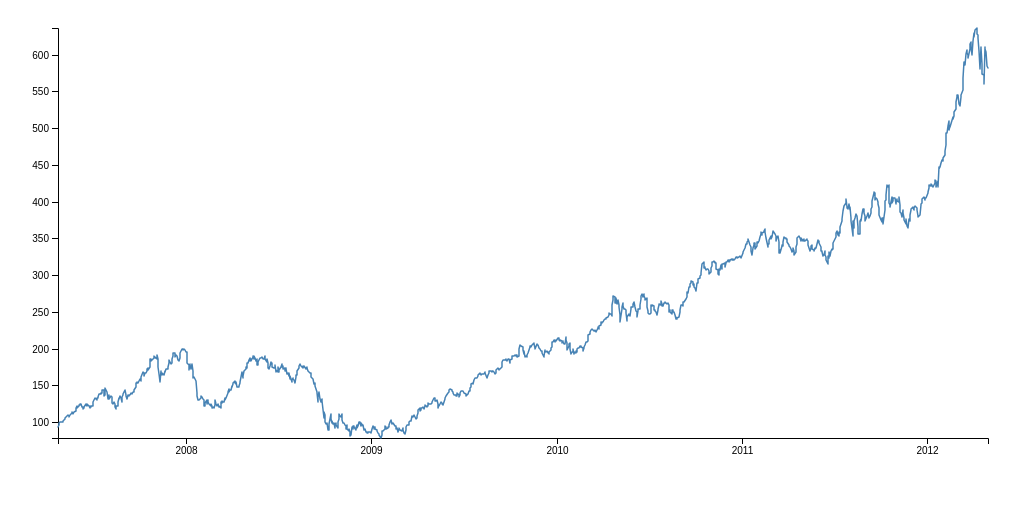
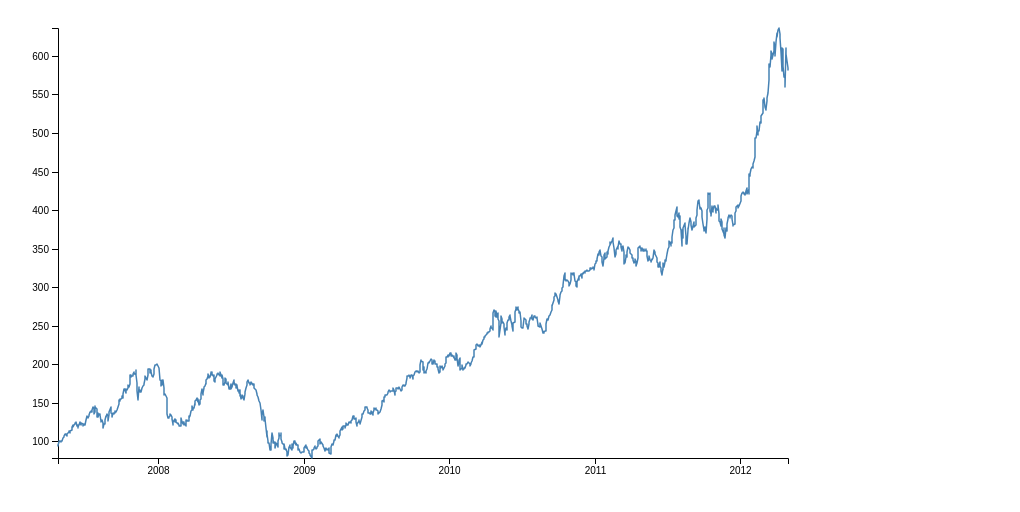
Before and after one commit to manico/vue-meetup, a Vue app: page / in a window 1280 px wide. Shown: the top 512 px of the page, without its empty margins (0-1020 px from the left). Built offline with nearby package versions, Linux system fonts and the light colour scheme.

Commit message:
Add additional options

```diff
--- a/src/App.vue
+++ b/src/App.vue
@@ -8,8 +8,6 @@
 </template>
 
 <script>
-  import { assign } from 'lodash';
-
   import {
     ChartLine,
     HelloWorld,
@@ -39,13 +37,5 @@
         },
       };
     },
-    mounted() {
-      setTimeout(() => {
-        console.log('change...');
-        this.chartLineDefinition = assign({}, this.chartLineDefinition, {
-          width: 1000,
-        });
-      }, 4000);
-    },
   };
 </script>
--- a/src/components/ChartLine.js
+++ b/src/components/ChartLine.js
@@ -1,5 +1,5 @@
 import http from 'axios';
-import { isEqual, map, merge } from 'lodash';
+import { map, merge } from 'lodash';
 
 export default {
   name: 'ChartLine',
@@ -11,8 +11,10 @@ export default {
   data() {
     return {
       data: [],
-      options: {
-        height: 460,
+      defaults: {
+        height: 480,
+        lineColor: 'steelblue',
+        lineWidth: 1.5,
         padding: {
           top: 20,
           right: 20,
@@ -41,6 +43,9 @@ export default {
     padding() {
       return this.options.padding;
     },
+    options() {
+      return merge({}, this.defaults, this.definition);
+    },
     scale() {
       const x = d3.scaleTime().rangeRound([0, this.width]);
       const y = d3.scaleLinear().rangeRound([this.height, 0]);
@@ -62,7 +67,6 @@ export default {
   },
   methods: {
     loadData() {
-      console.log('load...');
       http.get(this.dataSource.connector.options.url).then((response) => {
         const source = response.data;
         this.data = map(source, n => ({
@@ -74,37 +78,24 @@ export default {
     parseTime(value) {
       return d3.isoParse(value);
     },
-    setOptions(value, previous) {
-      if (value) {
-        console.log('set...');
-        merge(this.options, value);
-        if (!previous || (previous && !isEqual(value.dataSource, previous.dataSource))) {
-          this.loadData();
-        }
-      }
-    },
   },
   watch: {
-    definition: {
-      handler(value, previous) {
-        if (value) {
-          this.setOptions(value, previous);
-        }
-      },
-      deep: true,
+    dataSource() {
+      this.loadData();
     },
   },
   mounted() {
-    this.setOptions(this.definition);
+    this.loadData();
   },
   render(createElement) {
-    console.log('render...');
+    const opts = this.options;
+
     return createElement(
       'svg',
       {
         attrs: {
-          width: this.options.width,
-          height: this.options.height,
+          width: opts.width,
+          height: opts.height,
         },
       },
       [
@@ -129,8 +120,8 @@ export default {
               attrs: {
                 d: this.line,
                 fill: 'none',
-                stroke: 'steelblue',
-                'stroke-width': 1.5,
+                stroke: opts.lineColor,
+                'stroke-width': opts.lineWidth,
                 'stroke-linejoin': 'round',
                 'stroke-linecap': 'round',
               },
```
